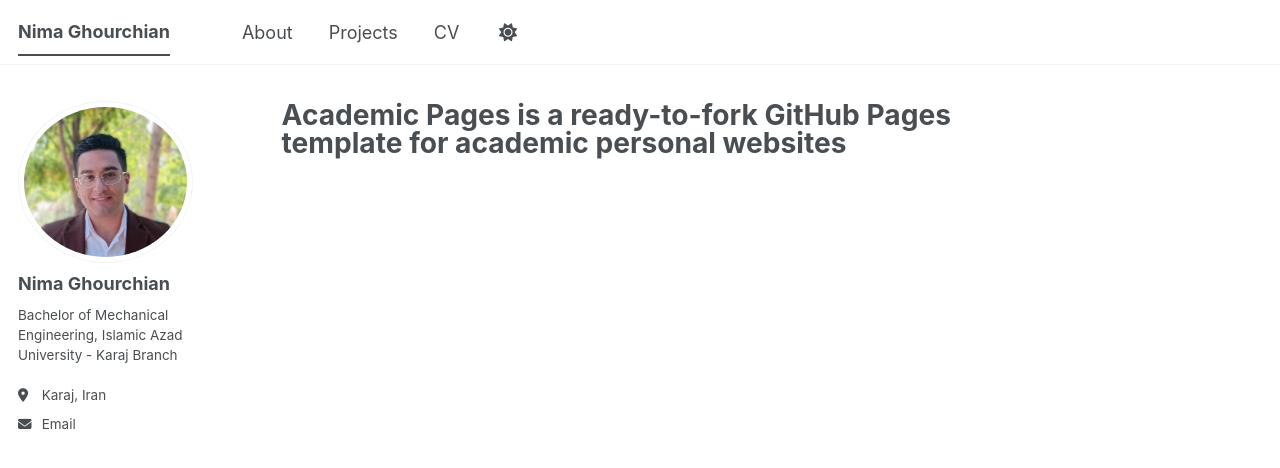
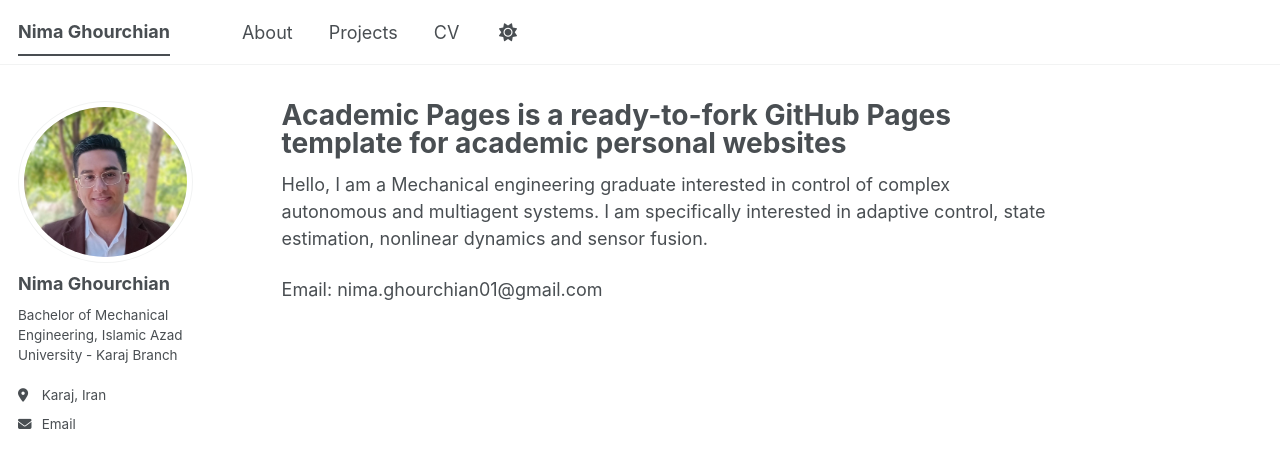
Before and after one commit to nimaghourchian/nimaghourchian.github.io, a Jekyll site: the page built from _pages/about.md, in a window 1280 px wide. Shown: the top 468 px of the page. Built offline with Jekyll 4.4.1, drawn with Linux system fonts in a browser that asks for light colours; a style sheet for code colours, icons or effects is not loaded.

Commit message:
Update about page with personal details
Added personal introduction and contact information.

```diff
--- a/_pages/about.md
+++ b/_pages/about.md
@@ -6,3 +6,7 @@ redirect_from:
   - /about/
   - /about.html
 ---
+
+Hello, I am a Mechanical engineering graduate interested in control of complex autonomous and multiagent systems. I am specifically interested in adaptive control, state estimation, nonlinear dynamics and sensor fusion.
+
+Email: nima.ghourchian01@gmail.com
```
